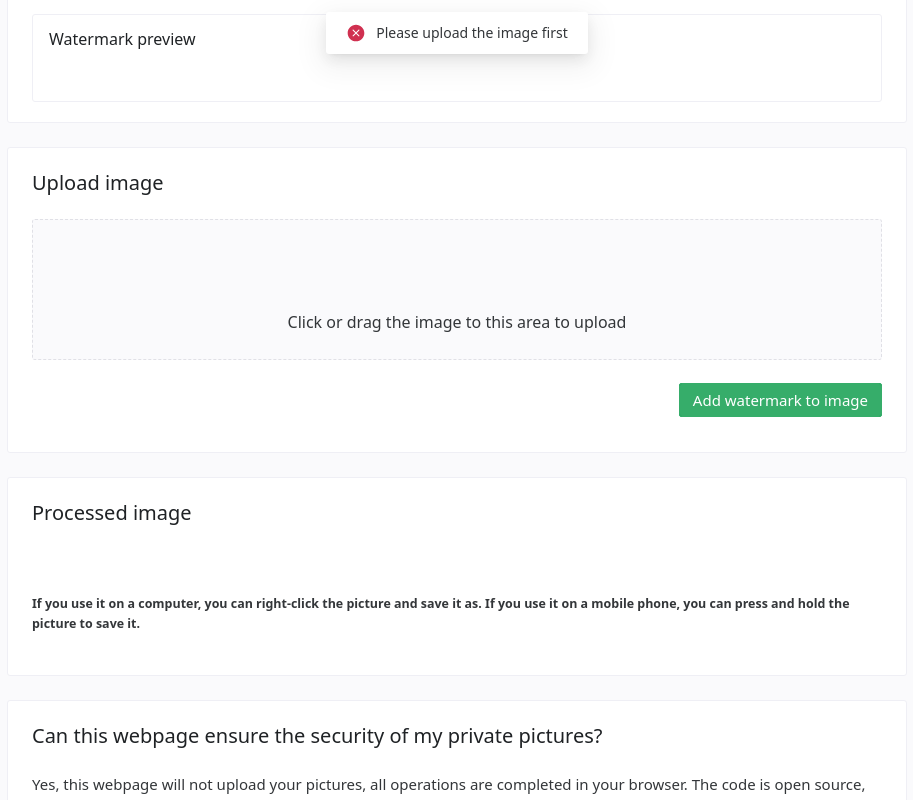
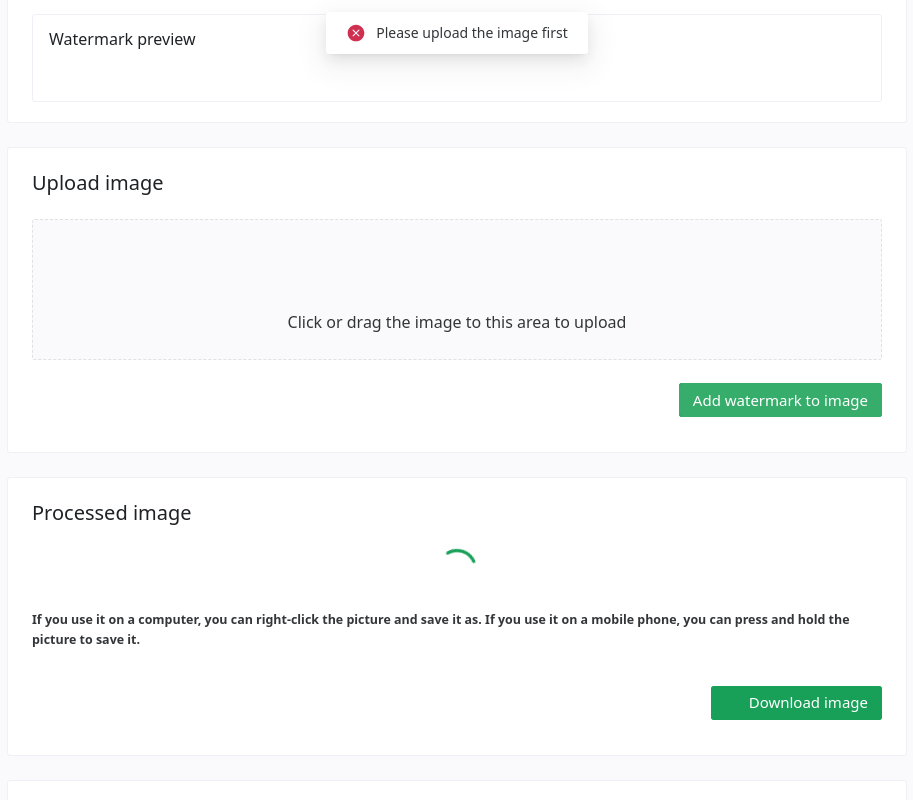
Before and after one commit to gaowanliang/Privacy-Image-Watermark-Generator, a Vue app: page / in a window 1280 px wide. Both pictures are taken after a click on the button "Add watermark to image". Shown: the part 566-1366 px from the top of the page, without its empty margins (183-1096 px from the left). Built offline with nearby package versions, Linux system fonts and the light colour scheme; some icons are missing.

Commit message:
add loading

```diff
--- a/src/App.vue
+++ b/src/App.vue
@@ -58,7 +58,7 @@ a {
   margin-bottom: 32px;
 }
 
-img {
-  width: 100%;
+img[loading="eager"] {
+    width: 100%;
 }
 </style>
--- a/src/components/GenerateModule.vue
+++ b/src/components/GenerateModule.vue
@@ -74,8 +74,12 @@
         </div>
     </n-card>
     <n-card class="card" :title="contentText.doneImage">
-        <n-layout>
-            <n-image :src="doneImageSrc"></n-image>
+        <n-spin v-if="doneImageSrc === 'loading'"
+            style="display: flex; justify-content: center; align-items: center; height: 100%" size="large" />
+
+        <n-layout v-if="doneImageSrc !== ''">
+
+            <n-image v-if="doneImageSrc !== 'loading'" :src="doneImageSrc"></n-image>
         </n-layout>
         <h5>
             {{ contentText.saveHint }}
@@ -125,6 +129,7 @@ import {
     NIcon,
     NText,
     NLayout,
+    NSpin,
     useMessage,
     type UploadFileInfo,
     type FormInst
@@ -169,6 +174,7 @@ export default defineComponent({
         NButton,
         NLayout,
         NText,
+        NSpin,
         ArchiveIcon,
         CloudDownload,
     },
@@ -231,7 +237,8 @@ export default defineComponent({
         const doneImageSrc = ref('')
 
         function watermarkingImg() {
-            console.log(fileListRef)
+            // console.log(fileListRef)
+            doneImageSrc.value = 'loading'
             if (typeof fileListRef === 'undefined') {
                 message.error(content[langs.value ?? 'en-US'].plsUploadImgFirst)
                 return
@@ -334,8 +341,4 @@ export default defineComponent({
     display: flex;
     justify-content: center;
 }
-
-.n-iamge img {
-    width: 100%;
-}
 </style>
```
